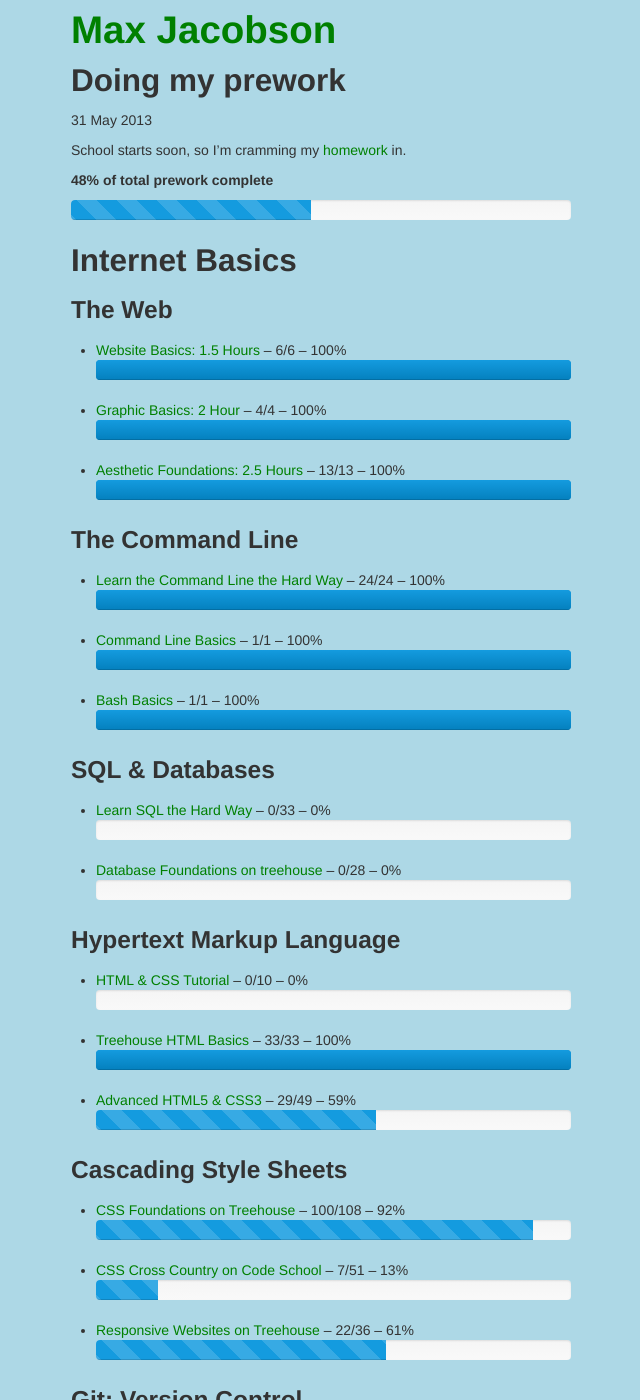
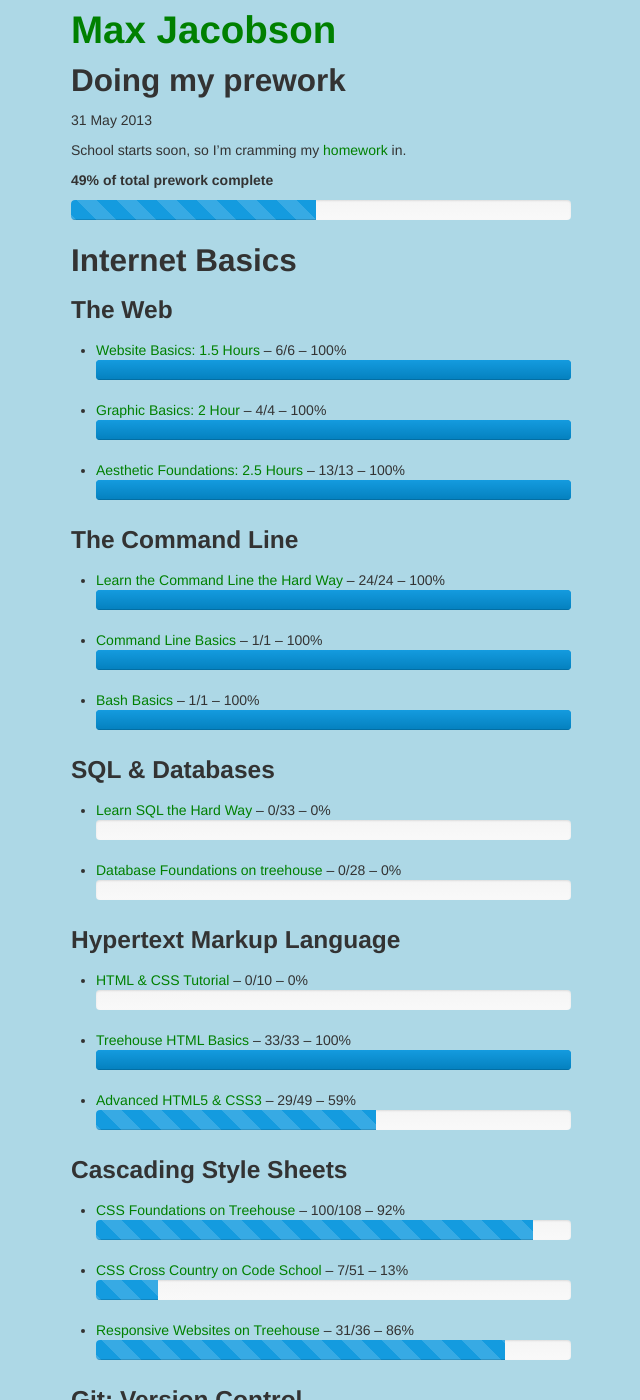
Before and after one commit to hardscrabble/hardscrabble.github.io, a Jekyll site: the page built from _posts/2013-05-28-prework.md, in a window 1280 px wide and 1400 px high. Shown: the whole window, without its empty margins (319-959 px from the left). Built offline with Jekyll 4.4.1, drawn with Linux system fonts in a browser that asks for light colours; comment, search, counter and statistics services are not loaded; a style sheet for code colours, icons or effects is not loaded.

Commit message:
earned the responsive image badge. booya!

```diff
--- a/_posts/2013-05-28-prework.md
+++ b/_posts/2013-05-28-prework.md
@@ -36,7 +36,7 @@ School starts soon, so I'm cramming my [homework](http://prework.flatironschool.
 
 * [CSS Foundations on Treehouse](http://teamtreehouse.com/library/websites/css-foundations-2) -- 100/108
 * [CSS Cross Country on Code School](http://www.codeschool.com/courses/css-cross-country) -- 7/51
-* [Responsive Websites on Treehouse](http://teamtreehouse.com/library/websites/build-a-responsive-website/) -- 22/36
+* [Responsive Websites on Treehouse](http://teamtreehouse.com/library/websites/build-a-responsive-website/) -- 31/36
 
 ### Git: Version Control
 
```
